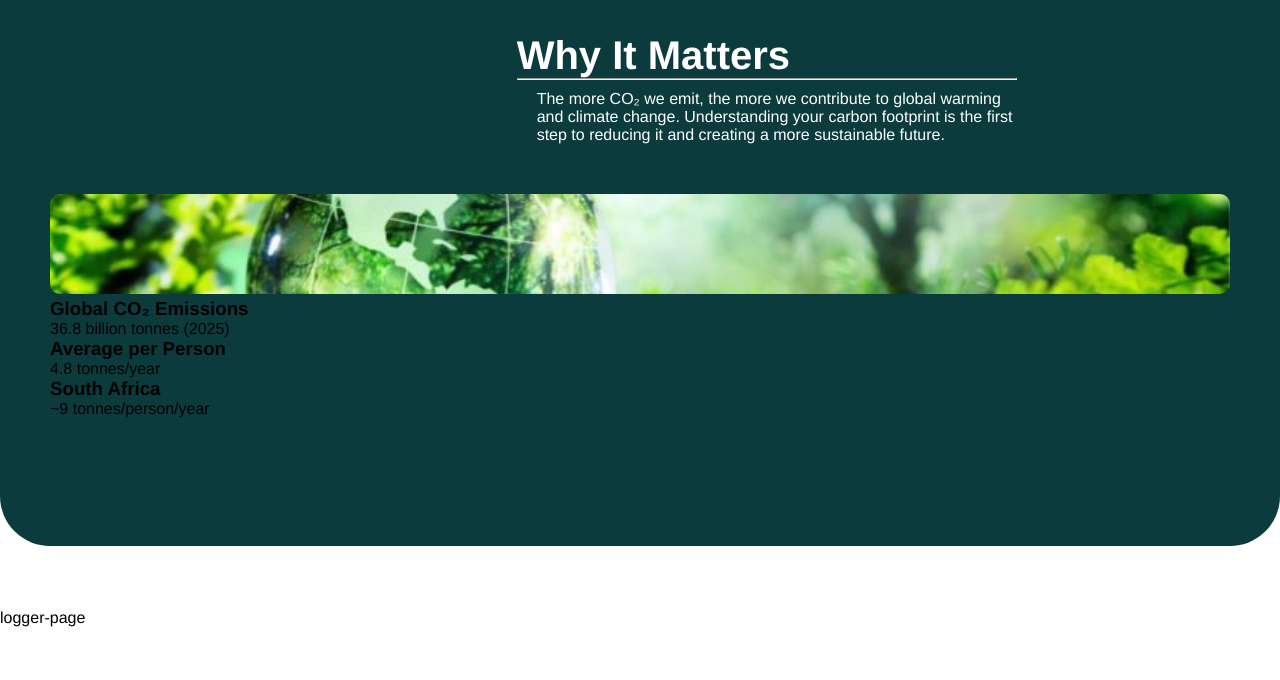
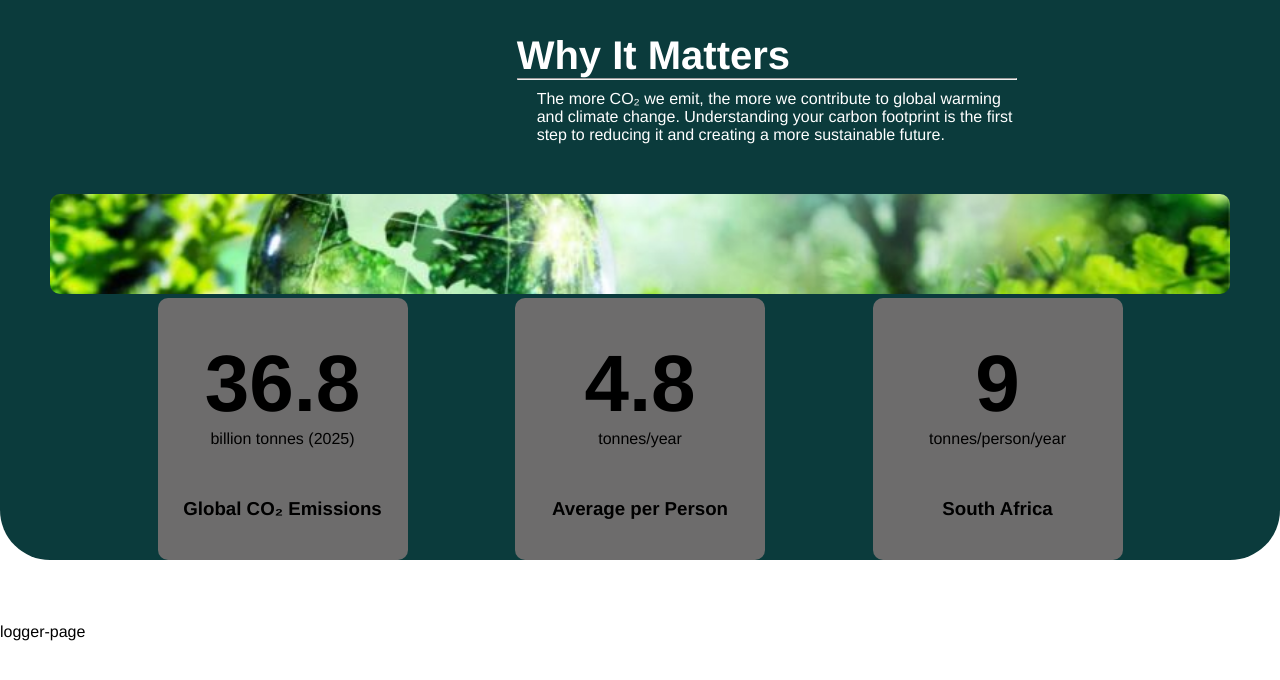
Before and after one commit to DiksonIvySon/Carbon-Footprint, a website: page index.html in a window 1280 px wide. Shown: the part 1054-1734 px from the top of the page. Drawn offline with Linux system fonts and the light colour scheme; a web font is replaced by a local one.

Commit message:
Woeking on styling and structure.

```diff
--- a/index.html
+++ b/index.html
@@ -81,16 +81,25 @@
             <div class="states-container section-padding">
                 <div class="stat-cards">
                     <div class="stat-card">
+                        <div>
+                            <h1>36.8</h1>
+                            <p>billion tonnes (2025)</p>
+                        </div>
                         <h3>Global CO₂ Emissions</h3>
-                        <p>36.8 billion tonnes (2025)</p>
                     </div>
                     <div class="stat-card">
+                        <div>
+                            <h1>4.8</h1>
+                            <p>tonnes/year</p>
+                        </div>
                         <h3>Average per Person</h3>
-                        <p>4.8 tonnes/year</p>
                     </div>
                     <div class="stat-card">
+                        <div>
+                            <h1>9</h1>
+                            <p>tonnes/person/year</p>
+                        </div>
                         <h3>South Africa</h3>
-                        <p>~9 tonnes/person/year</p>
                     </div>
                 </div>
             </div>
--- a/styles.css
+++ b/styles.css
@@ -244,7 +244,6 @@ button {
     max-width: 600px;
     height: auto;
     border-radius: 10px;
-
 }
 
 .info-page .small-top-img img{
@@ -266,6 +265,27 @@ button {
     margin-bottom: 50px;
     margin-left: 20px;
     margin: 10px 0px 50px 20px;
+}
+
+.info-page .stat-cards {
+    display: flex;
+    justify-content: space-evenly;
+}
+
+.info-page .stat-cards .stat-card {
+    background-color: #6d6c6c;
+    padding: 40px 10px 40px 10px;
+    text-align: center;
+    min-width: 250px;
+    border-radius: 10px;
+}
+
+.info-page .stat-cards .stat-card > div {
+    margin-bottom: 50px;
+}
+
+.info-page .stat-cards > div h1 {
+    font-size: 80px;
 }
 
 
```
